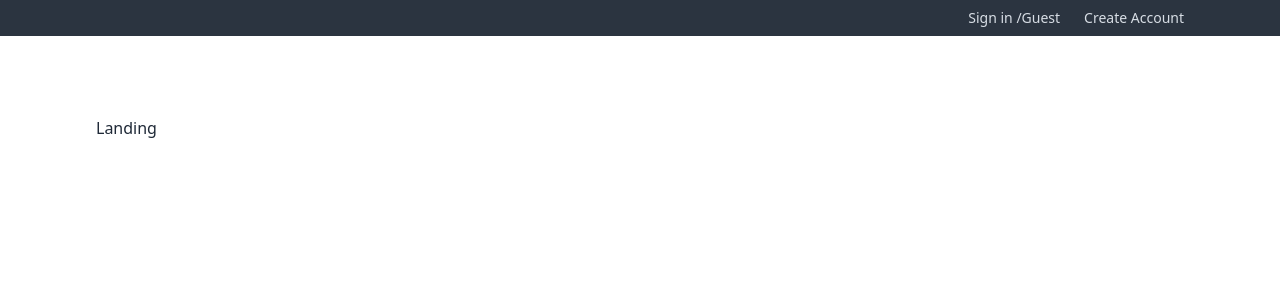
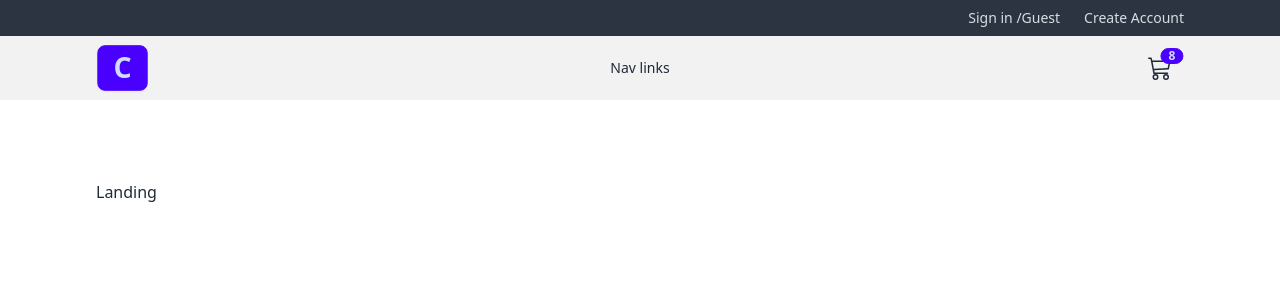
Before and after one commit to Sholola-Gbolahan/Comfy-store, a React (Vite) app: page / in a window 1280 px wide. Shown: the top 300 px of the page. Built offline with nearby package versions, Linux system fonts and the light colour scheme.

Commit message:
Navbar setup done

```diff
--- /dev/null
+++ b/src/components/Navbar.jsx
@@ -0,0 +1,52 @@
+import { BsCart3, BsMoonFill, BsSunFill } from "react-icons/bs"
+import { FaBarsStaggered } from "react-icons/fa6"
+import { NavLink } from "react-router-dom"
+
+const Navbar = () => {
+  return (
+    <nav className="bg-base-200">
+      <div className="navbar align-element">
+        <div className="navbar-start">
+          {/* LOGO */}
+          <NavLink
+            to="/"
+            className="hidden lg:flex btn btn-primary text-3xl items-center"
+          >
+            C
+          </NavLink>
+
+          {/* DROPDOWN */}
+          <div className="dropdown">
+            <label tabIndex={0} className="btn btn-ghost lg:hidden">
+              <FaBarsStaggered className="h-6 w-6" />
+            </label>
+            <ul
+              tabIndex={0}
+              className="menu menu-small dropdown-content mt-3 z-[1] p-2 shadow bg-base-200"
+            >
+              Nav Links
+            </ul>
+          </div>
+        </div>
+        <div className="navbar-center hidden lg:flex">
+          <ul className="menu menu-horizontal"> Nav links</ul>
+        </div>
+        <div className="navbar-end">
+          {/* THEME SETUP */}
+
+          {/* CART LINK */}
+          <NavLink to="/cart" className="btn btn-ghost btn-circle btn-md ml-4">
+            <div className="indicator">
+              <BsCart3 className="h-6 w-6" />
+              <span className="badge badge-sm badge-primary indicator-item">
+                8
+              </span>
+            </div>
+          </NavLink>
+        </div>
+      </div>
+    </nav>
+  )
+}
+
+export default Navbar
--- a/src/components/index.js
+++ b/src/components/index.js
@@ -1,3 +1,4 @@
 export { default as FormInput } from "./FormInput.jsx"
 export { default as SubmitBtn } from "./SubmitBtn.jsx"
 export { default as Header } from "./Header.jsx"
+export { default as Navbar } from "./Navbar.jsx"
--- a/src/pages/HomeLayout.jsx
+++ b/src/pages/HomeLayout.jsx
@@ -1,10 +1,11 @@
 import { Outlet } from "react-router-dom"
-import { Header } from "../components"
+import { Header, Navbar } from "../components"
 
 const HomeLayout = () => {
   return (
     <>
       <Header />
+      <Navbar />
       <section className="align-element py-20 ">
         <Outlet />
       </section>
```
